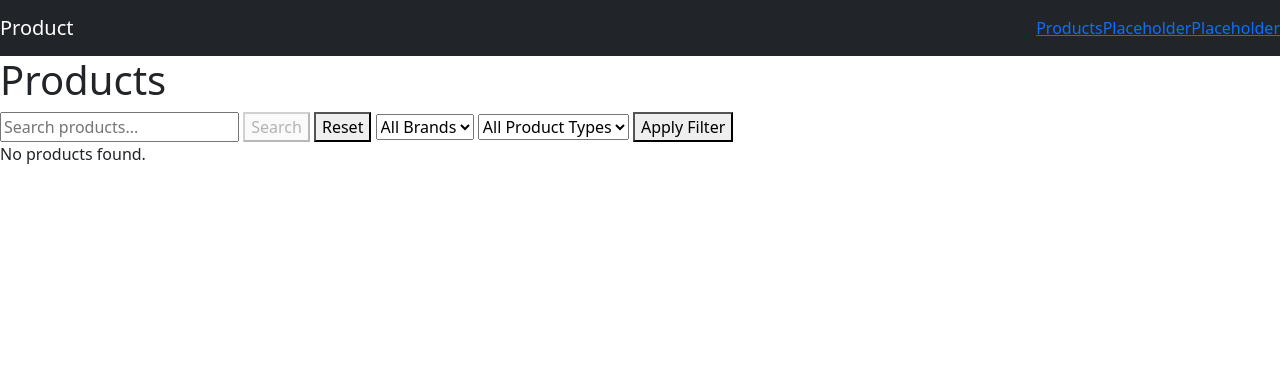
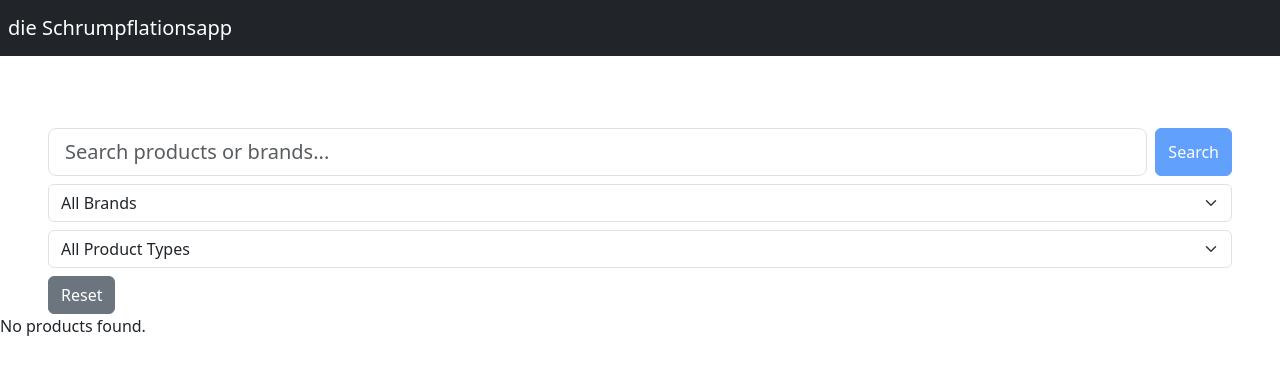
Before and after one commit to jojobeee/schrumpflation-app, a Django app: page / in a window 1280 px wide. Shown: the top 375 px of the page. Run offline with Django 4.2, Linux system fonts and the light colour scheme; data that the repository does not hold is empty.

Commit message:
setup styling index

```diff
--- a/product/templates/product/base.html
+++ b/product/templates/product/base.html
@@ -19,12 +19,12 @@
             <p class="browsehappy">You are using an <strong>outdated</strong> browser. Please <a href="#">upgrade your browser</a> to improve your experience.</p>
         <![endif]-->
         <nav class="navbar navbar-dark bg-dark">
-            <a href="#" class="navbar-brand">Product</a>
-            <div class="navbar">
-                <a class="nav-item" href="{% url 'product:index' %}">Products</a>
+            <a href="{% url 'product:index' %}" class="navbar-brand ps-2">die Schrumpflationsapp</a>
+            {% comment %} <div class="navbar">
+                <a class="nav-item" href="#">Products</a>
                 <a class="nav-item" href="#">Placeholder</a>
                 <a class="nav-item" href="#">Placeholder</a>
-            </div>
+            </div> {% endcomment %}
         </nav>
         {% block body %}
         {% endblock %}
--- a/product/templates/product/index.html
+++ b/product/templates/product/index.html
@@ -1,27 +1,26 @@
 {% extends 'product/base.html' %}
 {% block body %}
-<h1>Products</h1>
+<form method="get" id="searchForm" class="me-5 ms-5 mt-5 pt-4">
+  <div class="d-flex">
+    <input class="form-control form-control-lg me-2" type="text" id="searchField" name="search" value="{{ search_query }}" placeholder="Search products or brands...">
+    <button class="btn btn-primary" type="submit" id="searchButton">Search</button>
+  </div>
 
-<form method="get" id="searchForm">
-    <input type="text" id="searchField" name="search" value="{{ search_query }}" placeholder="Search products...">
-    <button type="submit" id="searchButton">Search</button>
-    <button type="button" onclick="window.location.href=window.location.pathname;">Reset</button>
-
-    <select name="brand">
+  <select name="brand" class="form-select mt-2">
       <option value="">All Brands</option>
       {% for brand in brands %}
           <option value="{{ brand }}" {% if brand == selected_brand %}selected{% endif %}>{{ brand }}</option>
       {% endfor %}
   </select>
 
-    <select name="product_type">
+  <select name="product_type" class="form-select mt-2">
       <option value="">All Product Types</option>
       {% for type in product_types %}
       <option value="{{ type }}" {% if type == selected_product_type %}selected{% endif %}>{{ type }}</option>
       {% endfor %}
   </select>
 
-    <button type="submit">Apply Filter</button>
+  <button type="button" class="btn btn-secondary mt-2" onclick="window.location.href=window.location.pathname;">Reset</button>
 </form>
 
 {% if products %}
```
Lines whose indentation alone changed are shown as unchanged.
